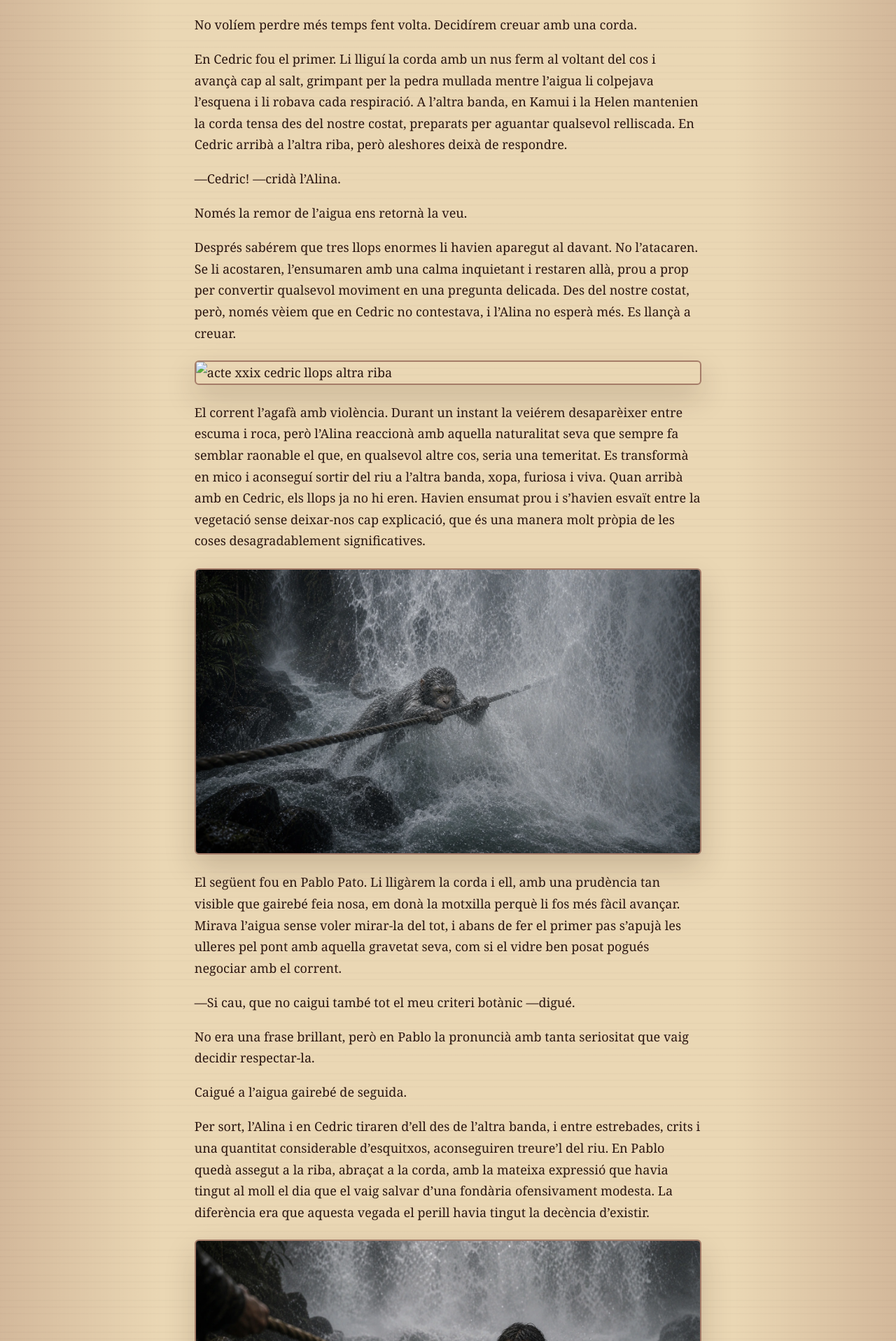
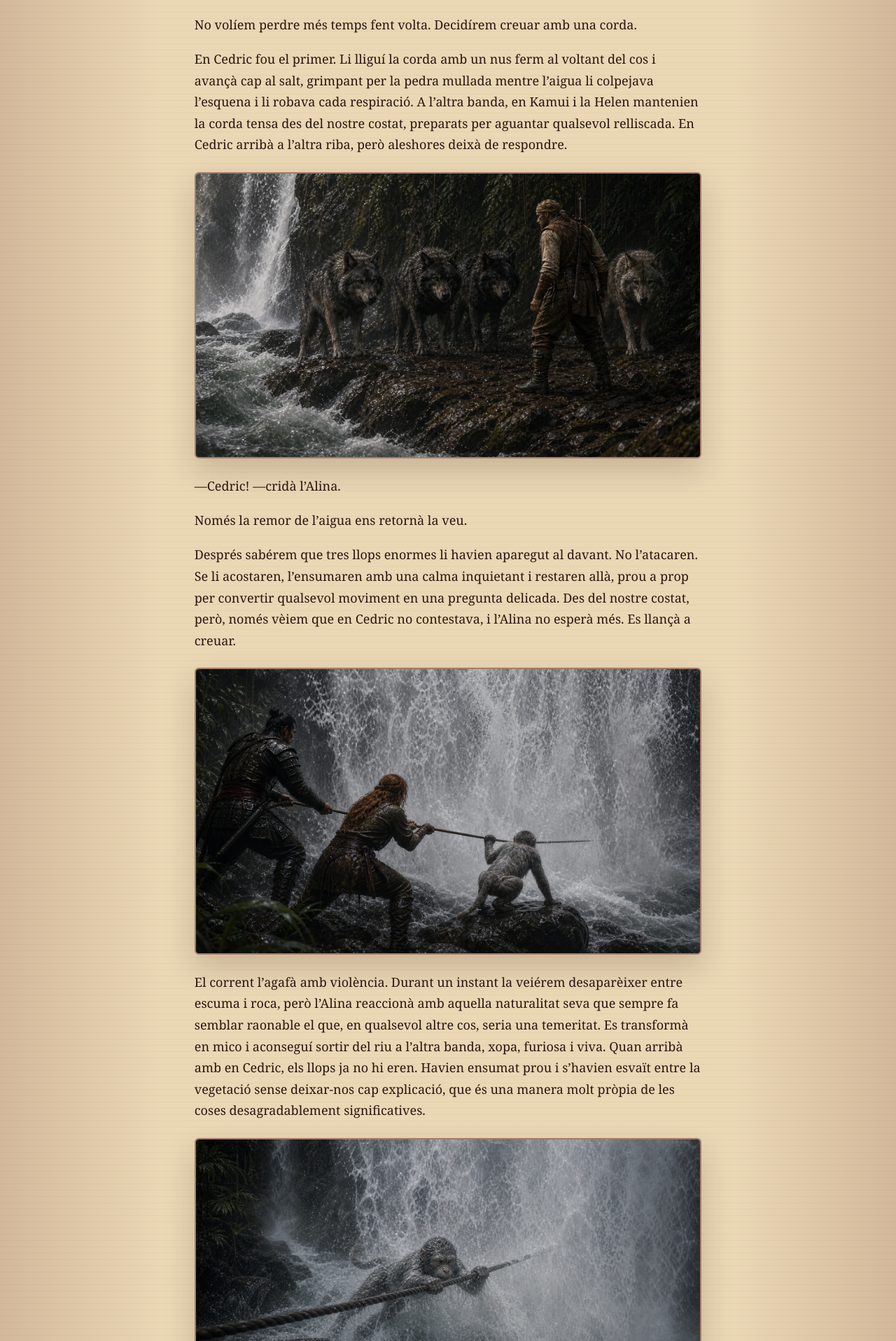
Before and after one commit to xafarre/diaridenreiv, a Jekyll site: the page built from diari/capitol05/acte29/acte29.md, in a window 1280 px wide. Shown: the part 1293-3209 px from the top of the page at 70% size. Built offline with Jekyll 4.4.1, drawn with Linux system fonts in a browser that asks for light colours.

Commit message:
Fixed act29

```diff
--- a/diari/capitol05/acte29/acte29.md
+++ b/diari/capitol05/acte29/acte29.md
@@ -19,13 +19,15 @@ No volíem perdre més temps fent volta. Decidírem creuar amb una corda.
 
 En Cedric fou el primer. Li lliguí la corda amb un nus ferm al voltant del cos i avançà cap al salt, grimpant per la pedra mullada mentre l’aigua li colpejava l’esquena i li robava cada respiració. A l’altra banda, en Kamui i la Helen mantenien la corda tensa des del nostre costat, preparats per aguantar qualsevol relliscada. En Cedric arribà a l’altra riba, però aleshores deixà de respondre.
 
+![acte xxix cedric llops]({{ '/diari/capitol05/acte29/acte-xxix-cedric-llops.webp' | relative_url }})
+
 —Cedric! —cridà l’Alina.
 
 Només la remor de l’aigua ens retornà la veu.
 
 Després sabérem que tres llops enormes li havien aparegut al davant. No l’atacaren. Se li acostaren, l’ensumaren amb una calma inquietant i restaren allà, prou a prop per convertir qualsevol moviment en una pregunta delicada. Des del nostre costat, però, només vèiem que en Cedric no contestava, i l’Alina no esperà més. Es llançà a creuar.
 
-![acte xxix cedric llops altra riba]({{ '/diari/capitol05/acte29/acte-xxix-cedric-llops.webp' | relative_url }})
+![acte xxix cedric llops altra riba]({{ '/diari/capitol05/acte29/acte-xxix-cedric-llops-altra-riba.webp' | relative_url }})
 
 El corrent l’agafà amb violència. Durant un instant la veiérem desaparèixer entre escuma i roca, però l’Alina reaccionà amb aquella naturalitat seva que sempre fa semblar raonable el que, en qualsevol altre cos, seria una temeritat. Es transformà en mico i aconseguí sortir del riu a l’altra banda, xopa, furiosa i viva. Quan arribà amb en Cedric, els llops ja no hi eren. Havien ensumat prou i s’havien esvaït entre la vegetació sense deixar-nos cap explicació, que és una manera molt pròpia de les coses desagradablement significatives.
 
```
Also changed, not shown: diari/capitol05/acte29/acte-xxix-cedric-llops.webp (added).
